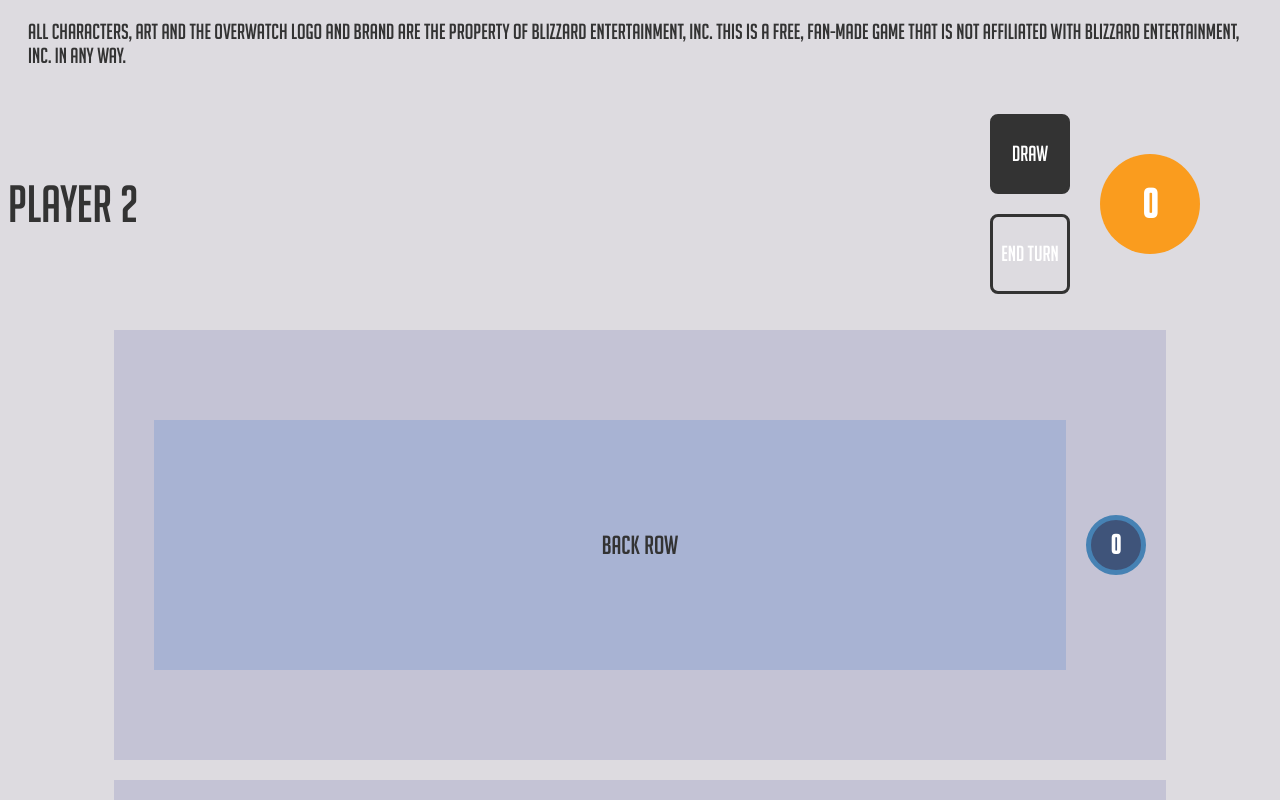
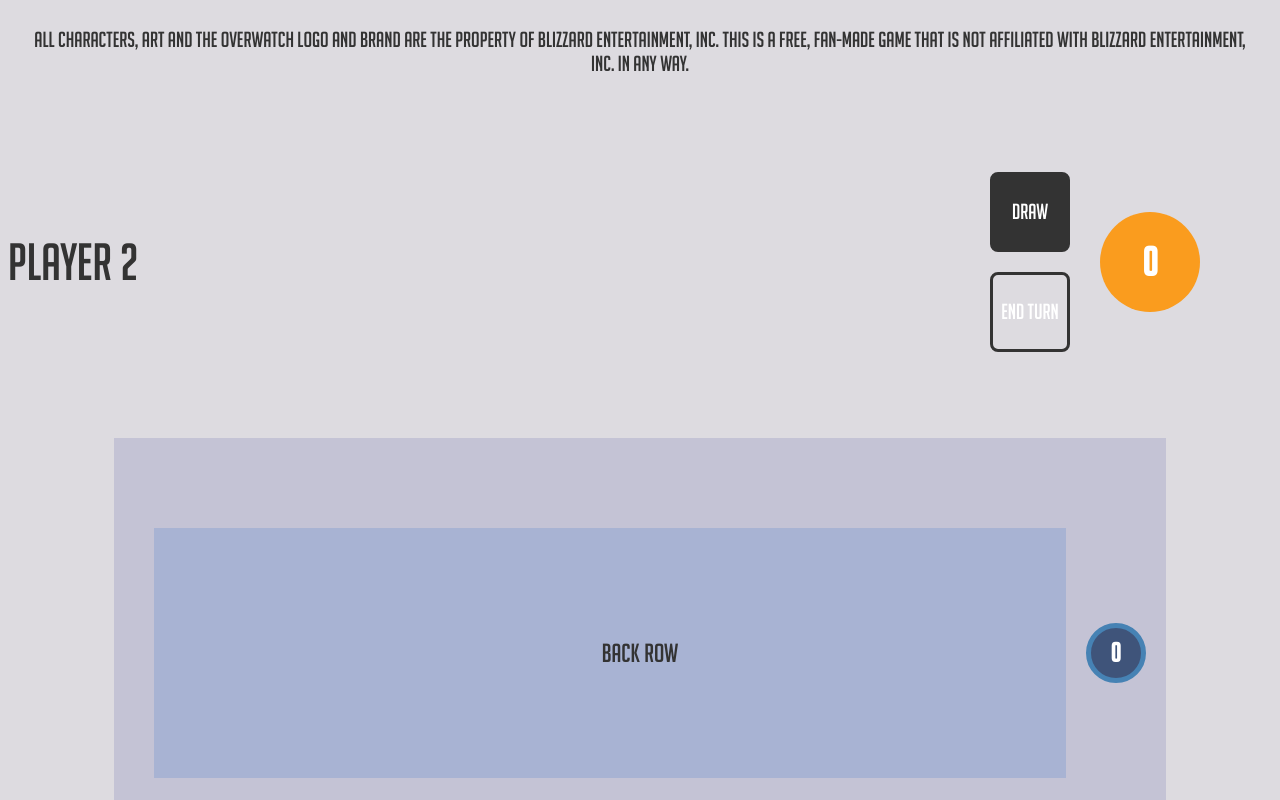
Before and after one commit to nathanhmiles/owcardgame, a React (Create React App) app: page / in a window 1280 px wide. Shown: the top 800 px of the page. Built offline with nearby package versions, Linux system fonts and the light colour scheme.

Commit message:
Added button:active styling

```diff
--- a/src/App.css
+++ b/src/App.css
@@ -87,6 +87,10 @@ ul {
   flex-grow: 1;
   min-height: 200px;
   justify-content: center;
+}
+
+.handlist {
+  min-height: 300px;
 }
 
 .playerhand {
@@ -215,6 +219,10 @@ button {
   color: white;
 }
 
+button:active {
+  background-color: #fa9c1e;
+}
+
 button:disabled {
   background-color: transparent;
 }
@@ -273,6 +281,12 @@ button:disabled {
   height: 15%;
 }
 
+footer {
+  display: flex;
+  justify-content: center;
+  text-align: center;
+}
+
 .disclaimer {
   font-size: 16pt;
   display: flex;
```
